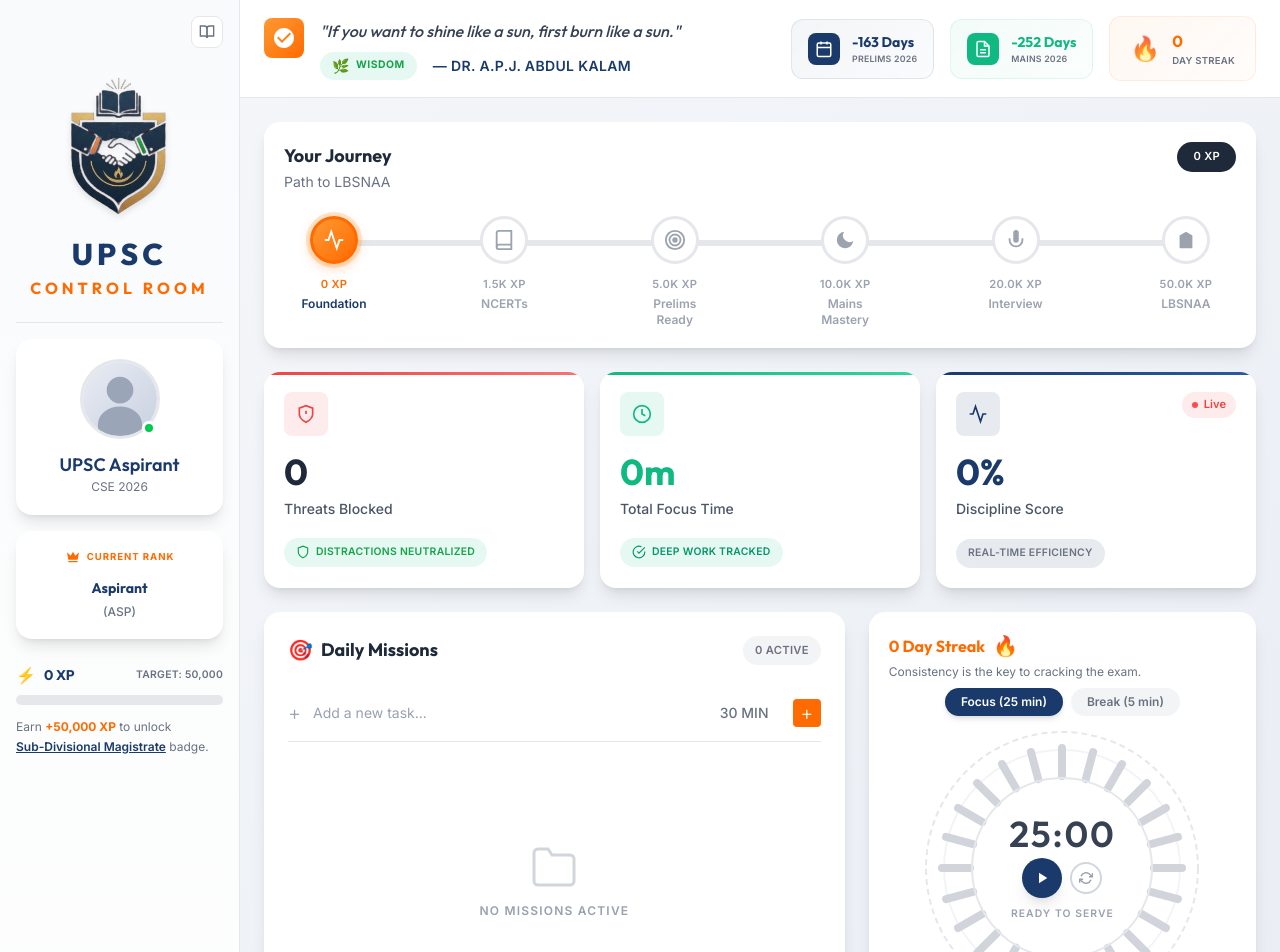
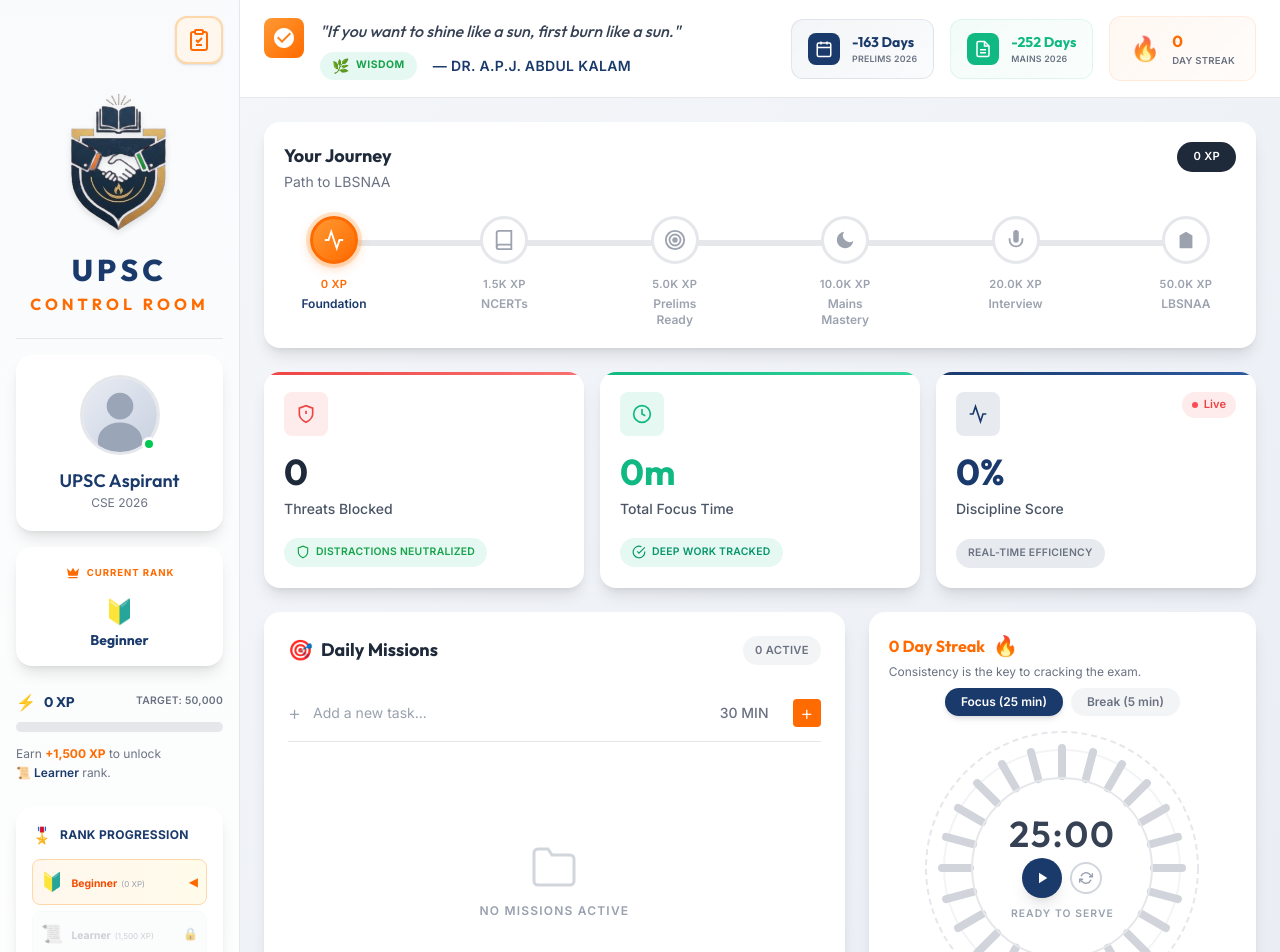
Before and after one commit to KEERTHIAANAND/Chrome-Extension-UPSC, a React (Vite) app in the folder UPSC-Extension/: page / in a window 1280 px wide. Shown: the top 952 px of the page. Built offline with nearby package versions, Linux system fonts and the light colour scheme.

Commit message:
feat: implement dynamic rank display and progression in Sidebar component

```diff
--- a/UPSC-Extension/src/components/Sidebar.jsx
+++ b/UPSC-Extension/src/components/Sidebar.jsx
@@ -1,22 +1,48 @@
 import React, { useState } from 'react';
+
+// Rank definitions
+const RANKS = [
+    { title: 'Beginner', xp: 0, icon: '🔰' },
+    { title: 'Learner', xp: 1500, icon: '📜' },
+    { title: 'Focused', xp: 5000, icon: '🔥' },
+    { title: 'Dedicated', xp: 15000, icon: '⚔️' },
+    { title: 'Master', xp: 30000, icon: '👑' },
+    { title: 'Champion', xp: 50000, icon: '🏆' },
+];
 
 const Sidebar = ({ user, onShare }) => {
     const xpPercentage = (user.currentXP / user.targetXP) * 100;
     const [showRules, setShowRules] = useState(false);
 
+    // Get current rank based on XP
+    const getCurrentRank = () => {
+        for (let i = RANKS.length - 1; i >= 0; i--) {
+            if (user.currentXP >= RANKS[i].xp) {
+                return RANKS[i];
+            }
+        }
+        return RANKS[0];
+    };
+
+    const currentRank = getCurrentRank();
+    const nextRankIndex = RANKS.findIndex(r => r.xp > user.currentXP);
+    const nextRank = nextRankIndex !== -1 ? RANKS[nextRankIndex] : null;
+
     return (
         <aside className="w-60 min-h-screen bg-gradient-to-b from-gray-50 to-white border-r border-gray-200 flex flex-col p-4">
             {/* Header with Help */}
             <div className="flex items-center justify-end mb-2">
-                {/* Help/Rules Icon */}
+                {/* Help/Rules Icon - Clipboard with checkmarks */}
                 <button
                     onClick={() => setShowRules(true)}
-                    className="w-8 h-8 bg-white border border-gray-200 rounded-lg flex items-center justify-center cursor-pointer text-gray-500 hover:bg-orange-50 hover:text-orange-500 hover:border-orange-200 transition-all"
+                    className="w-12 h-12 bg-orange-50 border-2 border-orange-200 rounded-xl flex items-center justify-center cursor-pointer text-orange-500 hover:bg-orange-100 hover:border-orange-300 transition-all shadow-sm"
                     title="Dashboard Rules"
                 >
-                    <svg width="16" height="16" viewBox="0 0 24 24" fill="none" stroke="currentColor" strokeWidth="2">
-                        <path d="M2 3h6a4 4 0 014 4v14a3 3 0 00-3-3H2z" />
-                        <path d="M22 3h-6a4 4 0 00-4 4v14a3 3 0 013-3h7z" />
+                    <svg width="24" height="24" viewBox="0 0 24 24" fill="none" stroke="currentColor" strokeWidth="2">
+                        <path d="M16 4h2a2 2 0 012 2v14a2 2 0 01-2 2H6a2 2 0 01-2-2V6a2 2 0 012-2h2" />
+                        <rect x="8" y="2" width="8" height="4" rx="1" ry="1" />
+                        <path d="M9 12l2 2 4-4" />
+                        <path d="M9 17h6" />
                     </svg>
                 </button>
             </div>
@@ -36,15 +62,15 @@
             <div className="bg-white rounded-2xl p-5 text-center shadow-lg mb-4">
                 <div className="relative inline-block mb-3">
                     <div className="w-20 h-20 rounded-full overflow-hidden border-[3px] border-gray-200 bg-gradient-to-br from-gray-100 to-gray-200">
-                        <img src={user.avatar || '/default-avatar.svg'} alt={user.name} className="w-full h-full object-cover" />
+                        <img src={user.avatar || '/default-avatar.svg'} alt="UPSC Aspirant" className="w-full h-full object-cover" />
                     </div>
                     <div className="absolute bottom-1 right-1 w-3.5 h-3.5 bg-green-500 border-[3px] border-white rounded-full"></div>
                 </div>
-                <h3 className="text-lg font-semibold" style={{ fontFamily: 'Outfit, sans-serif', color: '#1a3a6b' }}>{user.name}</h3>
-                <p className="text-xs text-gray-500">{user.batch}</p>
+                <h3 className="text-lg font-semibold" style={{ fontFamily: 'Outfit, sans-serif', color: '#1a3a6b' }}>UPSC Aspirant</h3>
+                <p className="text-xs text-gray-500">CSE 2026</p>
             </div>
 
-            {/* Rank Card */}
+            {/* Rank Card - Dynamic */}
             <div className="bg-white rounded-2xl p-4 shadow-lg mb-4 text-center">
                 <div className="mb-2">
                     <span className="inline-flex items-center gap-1.5 text-[0.6rem] font-bold tracking-widest uppercase" style={{ color: '#ff6b00' }}>
@@ -54,8 +80,8 @@
                         CURRENT RANK
                     </span>
                 </div>
-                <h2 className="text-sm font-bold leading-tight" style={{ fontFamily: 'Outfit, sans-serif', color: '#1a3a6b' }}>{user.rank.title}</h2>
-                <span className="text-xs text-gray-500 font-medium">({user.rank.abbreviation})</span>
+                <div className="text-2xl mb-1">{currentRank.icon}</div>
+                <h2 className="text-sm font-bold leading-tight" style={{ fontFamily: 'Outfit, sans-serif', color: '#1a3a6b' }}>{currentRank.title}</h2>
             </div>
 
             {/* XP Progress */}
@@ -75,9 +101,51 @@
                     ></div>
                 </div>
                 <p className="text-xs text-gray-500 mt-3 leading-relaxed">
-                    Earn <strong style={{ color: '#ff6b00' }}>+{(user.targetXP - user.currentXP).toLocaleString()} XP</strong> to unlock<br />
-                    <span className="font-semibold underline cursor-pointer" style={{ color: '#1a3a6b' }}>{user.nextRank}</span> badge.
+                    {nextRank ? (
+                        <>
+                            Earn <strong style={{ color: '#ff6b00' }}>+{(nextRank.xp - user.currentXP).toLocaleString()} XP</strong> to unlock<br />
+                            <span className="font-semibold" style={{ color: '#1a3a6b' }}>{nextRank.icon} {nextRank.title}</span> rank.
+                        </>
+                    ) : (
+                        <span className="font-semibold" style={{ color: '#138808' }}>🏆 You've reached Champion rank!</span>
+                    )}
                 </p>
+            </div>
+
+            {/* Ranks Progression Section */}
+            <div className="bg-white rounded-2xl p-4 shadow-lg mb-4">
+                <div className="flex items-center gap-2 mb-3">
+                    <span className="text-base">🎖️</span>
+                    <h3 className="text-xs font-bold uppercase tracking-wide" style={{ color: '#1a3a6b' }}>Rank Progression</h3>
+                </div>
+                <div className="space-y-1.5">
+                    {RANKS.map((rank, index, arr) => {
+                        const isUnlocked = user.currentXP >= rank.xp;
+                        const isCurrent = isUnlocked && (index === arr.length - 1 || user.currentXP < arr[index + 1].xp);
+                        return (
+                            <div
+                                key={rank.title}
+                                className={`flex items-center gap-2 p-2 rounded-lg transition-all ${isCurrent
+                                    ? 'bg-gradient-to-r from-orange-50 to-amber-50 border border-orange-200'
+                                    : isUnlocked
+                                        ? 'bg-green-50 border border-green-100'
+                                        : 'bg-gray-50 border border-gray-100 opacity-50'
+                                    }`}
+                            >
+                                <span className={`text-lg ${!isUnlocked ? 'grayscale' : ''}`}>{rank.icon}</span>
+                                <div className="flex-1">
+                                    <span className={`text-[0.65rem] font-bold ${isCurrent ? 'text-orange-600' : isUnlocked ? 'text-green-600' : 'text-gray-400'}`}>
+                                        {rank.title}
+                                    </span>
+                                    <span className="text-[0.5rem] text-gray-400 ml-1">({rank.xp.toLocaleString()} XP)</span>
+                                </div>
+                                {isCurrent && <span className="text-orange-500 text-xs">◀</span>}
+                                {isUnlocked && !isCurrent && <span className="text-green-500 text-xs">✓</span>}
+                                {!isUnlocked && <span className="text-gray-300 text-xs">🔒</span>}
+                            </div>
+                        );
+                    })}
+                </div>
             </div>
 
             {/* Share Button */}
```
